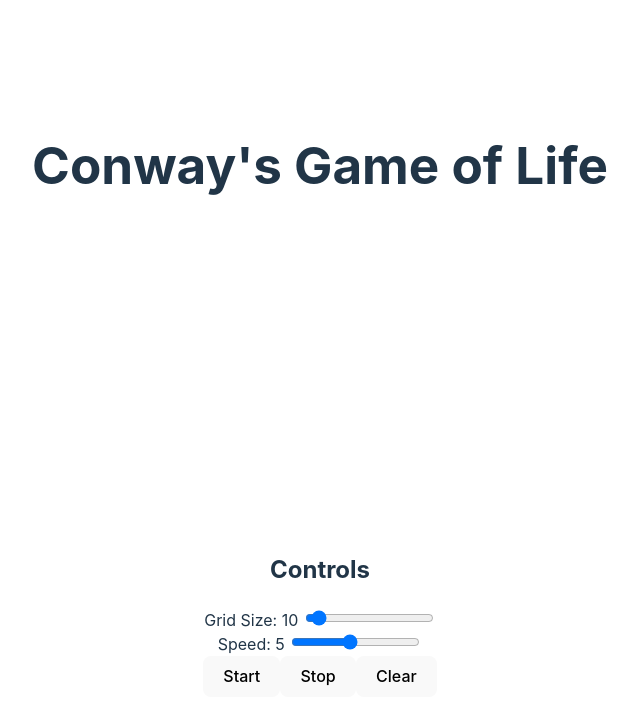
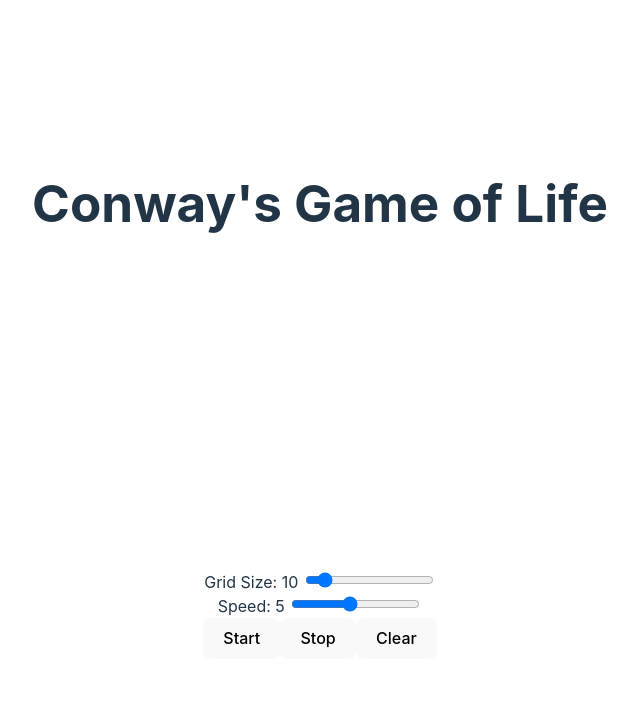
Before and after one commit to benceluzsinszky/game-of-life, a React (Vite) app: page / in a window 1280 px wide. Shown: the top 724 px of the page, without its empty margins (320-960 px from the left). Built offline with nearby package versions, Linux system fonts and the light colour scheme.

Commit message:
update names

```diff
--- a/src/App.jsx
+++ b/src/App.jsx
@@ -1,16 +1,16 @@
 import { useState } from 'react';
-import GameGrid from './components/gamegrid';
+import GameGrid from './components/GameGrid';
 import './styles/App.css';
 
 export default function App() {
   const [size, setSize] = useState(10);
   const [speed, setSpeed] = useState(5);
   const [isRunning, setIsRunning] = useState(false);
-
   const [gridArray, setGridArray] = useState(Array(size * size).fill(0));
 
   const handleSizeChange = (event) => {
     setSize(Number(event.target.value));
+    handleClear();
   };
 
   const handleSpeedChange = (event) => {
@@ -49,13 +49,12 @@ export default function App() {
             gridArrayToCss={gridArrayToCss} />
         </section>
         <section>
-          <h2>Controls</h2>
           <label htmlFor="sizeSlider">Grid Size: {size} </label>
           <input
             id="sizeSlider"
             type="range"
             min="5"
-            max="100"
+            max="50"
             value={size}
             onChange={handleSizeChange}
           /><br />
```
Also changed, not shown: src/components/Counter.jsx (added), src/components/counters.jsx (deleted).
